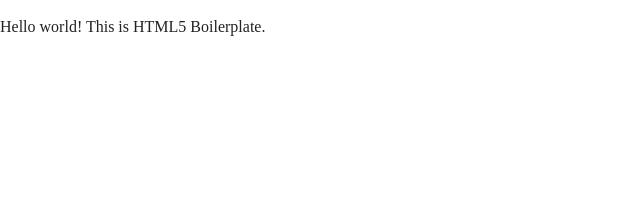
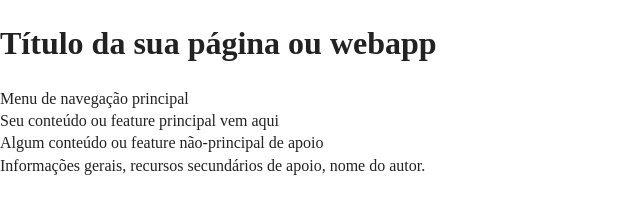
Before and after one commit to iBella/Jogo-da-Velha, a plain HTML site: page index.html in a window 1280 px wide. Shown: the whole page, without its empty margins (0-640 px from the left). Drawn offline with nearby package versions, Linux system fonts and the light colour scheme.

Commit message:
Includes a semantic initial structure

```diff
--- a/index.html
+++ b/index.html
@@ -3,7 +3,7 @@
 
 <head>
   <meta charset="utf-8">
-  <title></title>
+  <title>Porjeto Front-End</title>
   <meta name="description" content="">
   <meta name="viewport" content="width=device-width, initial-scale=1">
 
@@ -23,9 +23,26 @@
   <![endif]-->
 
   <!-- Add your site or application content here -->
-  <p>Hello world! This is HTML5 Boilerplate.</p>
+  <header>
+    <h1>Título da sua página ou webapp</h1>
+    <nav>Menu de navegação principal</nav>
+  </header>
+  <main>
+    <section>
+      Seu conteúdo ou feature principal vem aqui
+    </section>
+    <aside>
+      Algum conteúdo ou feature não-principal de apoio
+    </aside>
+  </main>
+  <footer>
+    Informações gerais, recursos secundários de apoio,
+    nome do autor.
+  </footer>
+
   <script src="js/vendor/modernizr-3.7.1.min.js"></script>
-  <script src="https://code.jquery.com/jquery-3.4.1.min.js" integrity="sha256-CSXorXvZcTkaix6Yvo6HppcZGetbYMGWSFlBw8HfCJo=" crossorigin="anonymous"></script>
+  <script src="https://code.jquery.com/jquery-3.4.1.min.js"
+    integrity="sha256-CSXorXvZcTkaix6Yvo6HppcZGetbYMGWSFlBw8HfCJo=" crossorigin="anonymous"></script>
   <script>window.jQuery || document.write('<script src="js/vendor/jquery-3.4.1.min.js"><\/script>')</script>
   <script src="js/plugins.js"></script>
   <script src="js/main.js"></script>
@@ -33,7 +50,7 @@
   <!-- Google Analytics: change UA-XXXXX-Y to be your site's ID. -->
   <script>
     window.ga = function () { ga.q.push(arguments) }; ga.q = []; ga.l = +new Date;
-    ga('create', 'UA-XXXXX-Y', 'auto'); ga('set','transport','beacon'); ga('send', 'pageview')
+    ga('create', 'UA-XXXXX-Y', 'auto'); ga('set', 'transport', 'beacon'); ga('send', 'pageview')
   </script>
   <script src="https://www.google-analytics.com/analytics.js" async></script>
 </body>
```
